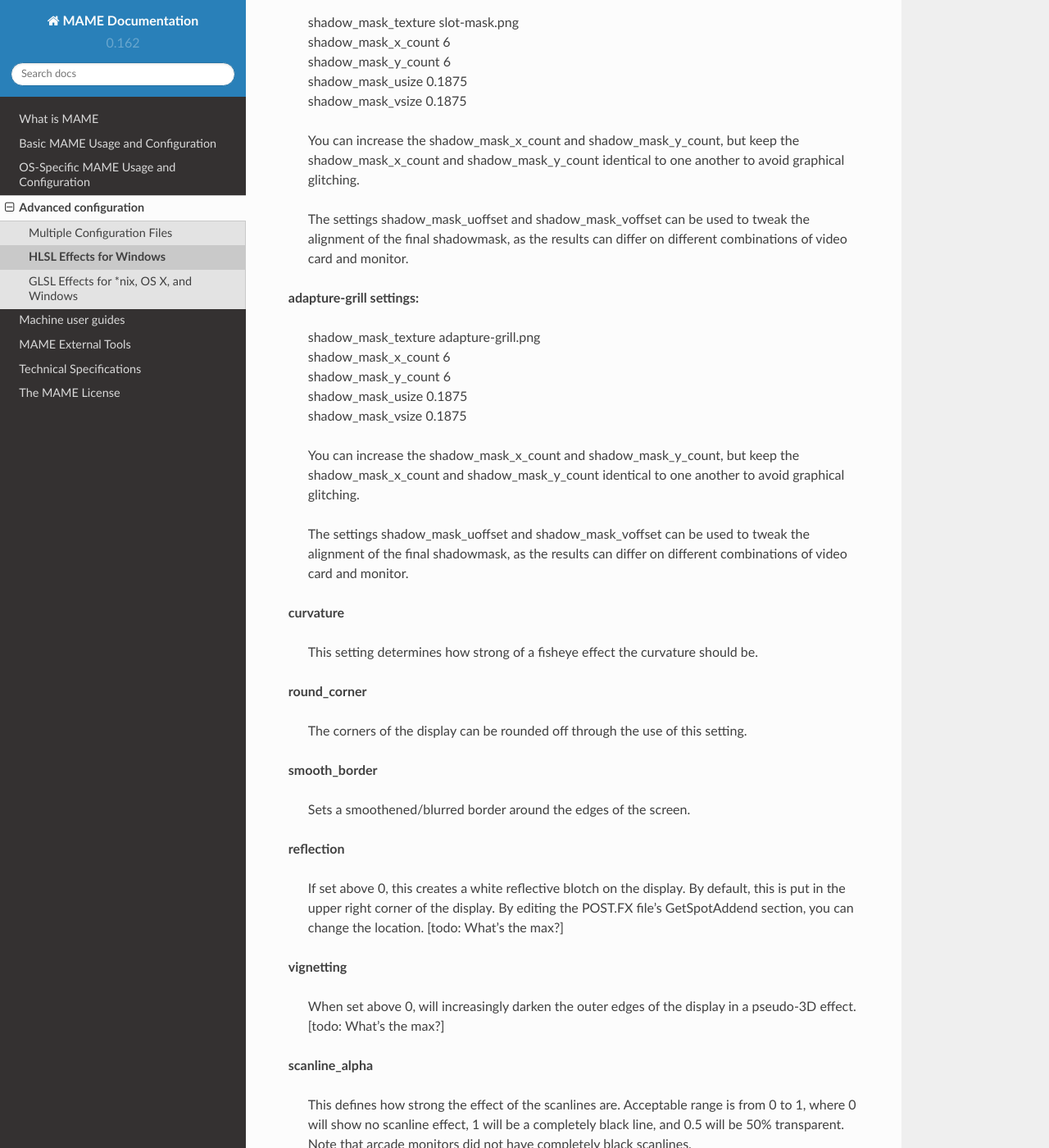
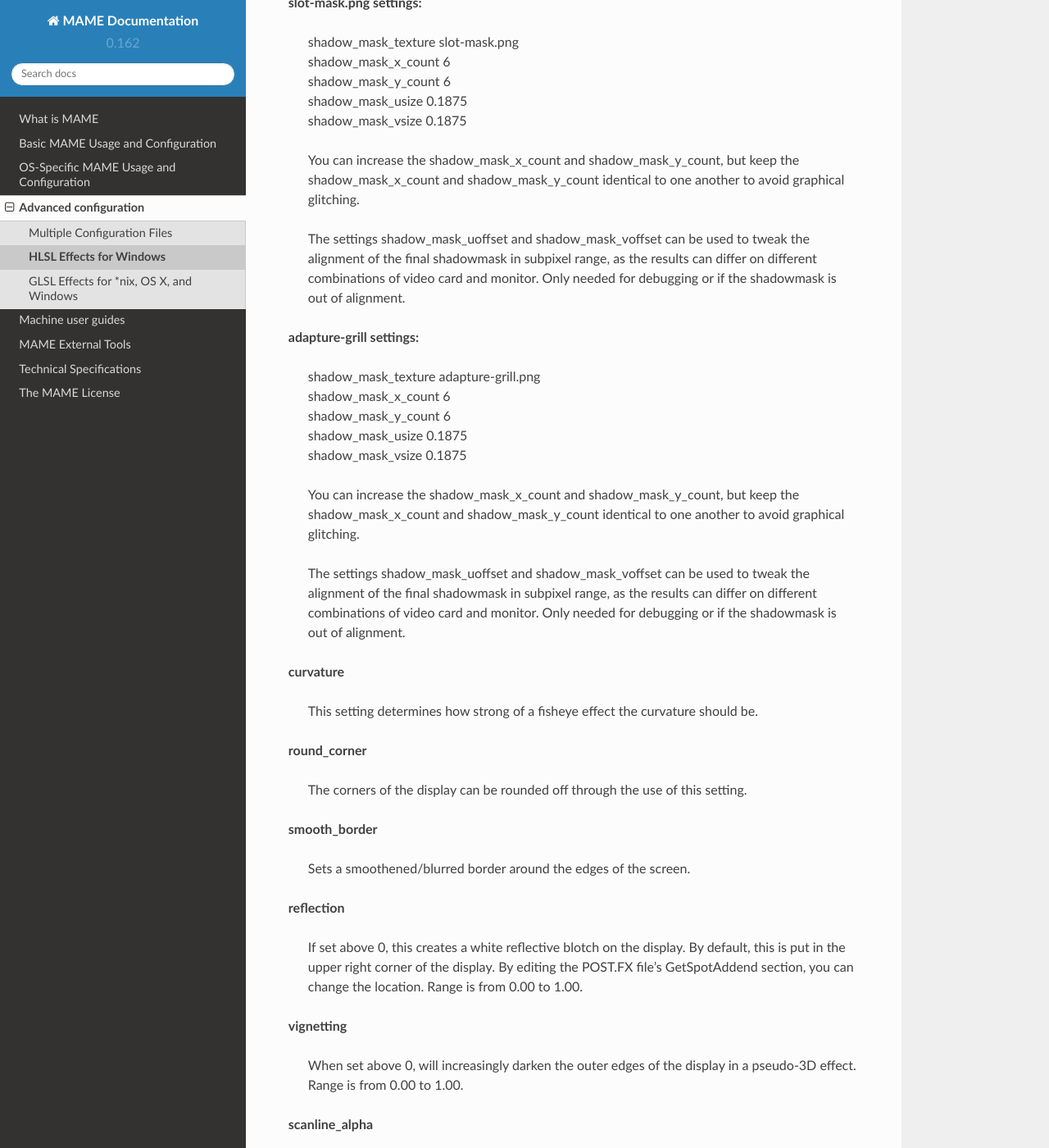
Before and after one commit to mamedev/docs, a Sphinx documentation site: the page built from source/advanced/hlsl.rst, in a window 1280 px wide and 1400 px high, scrolled down 3520 px. Shown: the whole window at 82% size. Built offline with Sphinx 7.4.7 and the Read the Docs theme 2.0.0, drawn with Linux system fonts in a browser that asks for light colours; some of the changed text lies outside the part shown.

Commit message:
HLSL Corrections 1
I'll take another look tonight before doing another push.

```diff
--- a/source/advanced/hlsl.rst
+++ b/source/advanced/hlsl.rst
@@ -100,7 +100,7 @@ Configuration Settings
 |
 | 	The use of shadow_mask.png requires special care. While shadow_mask_x_count and shadow_mask_y_count can be increased, the shadow_mask_x_count to shadow_mask_y_count ratio must remain 3:2 to avoid graphical glitching.
 |
-| 	The settings shadow_mask_uoffset and shadow_mask_voffset can be used to tweak the alignment of the final shadowmask, as the results can differ on different combinations of video card and monitor.
+| 	The settings shadow_mask_uoffset and shadow_mask_voffset can be used to tweak the alignment of the final shadowmask in subpixel range, as the results can differ on different combinations of video card and monitor. Only needed for debugging or if the shadowmask is out of alignment.
 |
 | **slot-mask.png settings:**
 |
@@ -112,7 +112,7 @@ Configuration Settings
 |
 | 	You can increase the shadow_mask_x_count and shadow_mask_y_count, but keep the shadow_mask_x_count and shadow_mask_y_count identical to one another to avoid graphical glitching.
 |
-| 	The settings shadow_mask_uoffset and shadow_mask_voffset can be used to tweak the alignment of the final shadowmask, as the results can differ on different combinations of video card and monitor.
+| 	The settings shadow_mask_uoffset and shadow_mask_voffset can be used to tweak the alignment of the final shadowmask in subpixel range, as the results can differ on different combinations of video card and monitor. Only needed for debugging or if the shadowmask is out of alignment.
 |
 | **adapture-grill settings:**
 |
@@ -124,7 +124,7 @@ Configuration Settings
 |
 | 	You can increase the shadow_mask_x_count and shadow_mask_y_count, but keep the shadow_mask_x_count and shadow_mask_y_count identical to one another to avoid graphical glitching.
 |
-| 	The settings shadow_mask_uoffset and shadow_mask_voffset can be used to tweak the alignment of the final shadowmask, as the results can differ on different combinations of video card and monitor.
+| 	The settings shadow_mask_uoffset and shadow_mask_voffset can be used to tweak the alignment of the final shadowmask in subpixel range, as the results can differ on different combinations of video card and monitor. Only needed for debugging or if the shadowmask is out of alignment.
 |
 | **curvature**
 |
@@ -140,11 +140,11 @@ Configuration Settings
 |
 | **reflection**
 |
-| 	If set above 0, this creates a white reflective blotch on the display. By default, this is put in the upper right corner of the display. By editing the POST.FX file's GetSpotAddend section, you can change the location. [todo: What's the max?]
+| 	If set above 0, this creates a white reflective blotch on the display. By default, this is put in the upper right corner of the display. By editing the POST.FX file's GetSpotAddend section, you can change the location. Range is from 0.00 to 1.00.
 |
 | **vignetting**
 |
-| 	When set above 0, will increasingly darken the outer edges of the display in a pseudo-3D effect. [todo: What's the max?]
+| 	When set above 0, will increasingly darken the outer edges of the display in a pseudo-3D effect. Range is from 0.00 to 1.00.
 |
 | **scanline_alpha**
 |
@@ -221,7 +221,7 @@ Configuration Settings
 |
 | **bloom_overdrive**
 |
-| 	Sets a RGB color, separated by commas, that has reached the brightest possible color and will be overdriven to white. This is only useful on color raster games.
+| 	Sets a RGB color, separated by commas, that has reached the brightest possible color and will be overdriven to white. This is only useful on color rasted, color LCD, or color vector games.
 |
 | **bloom_lvl0_weight**
 | **bloom_lvl1_weight**
@@ -231,6 +231,11 @@ Configuration Settings
 |
 | 	These define the bloom effect. If used carefully in conjuction with phosphor_life, glowing/ghosting for moving objects can be achieved.
 |
+| **hlsl_write**
+|
+| 	Enables writing of an uncompressed AVI video with the HLSL effects included with set to *1*. This uses a massive amount of disk space very quickly, so a large HD with fast write speeds is highly recommended. Default is *0*, which is off.
+|
+
 | Suggested defaults for raster-based games:
 |
 
```
Also changed, not shown: other parts of source/advanced/hlsl.rst (+3 -6 lines).
